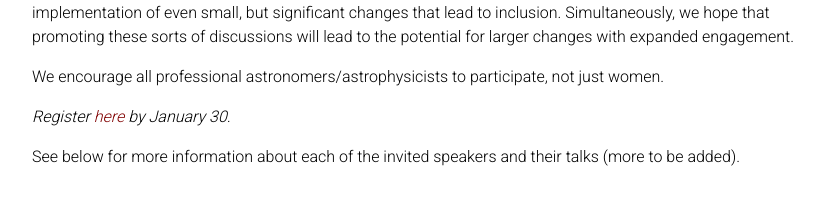
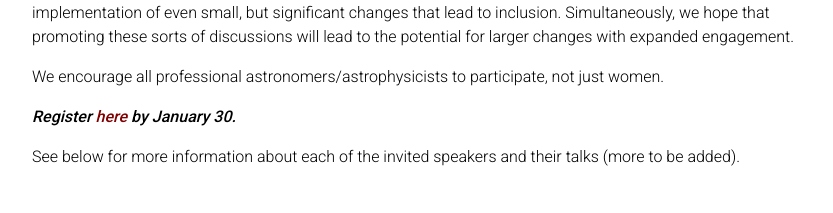
Before and after one commit to pictureanastronomer/pictureanastronomer.github.io, a Jekyll site: the page built from _pages/symposium.md, in a window 1280 px wide. Shown: the part 407-620 px from the top of the page, without its empty margins (223-1056 px from the left). Built offline with Jekyll 4.4.1, drawn with Linux system fonts in a browser that asks for light colours; nearby versions of some CDN libraries; full-size pictures stand in for the smaller copies a plugin makes; comment, search, counter and statistics services are not loaded; a style sheet for code colours, icons or effects is not loaded.

```diff
--- a/_pages/symposium.md
+++ b/_pages/symposium.md
@@ -17,7 +17,7 @@ In March 2025, we will host a scientific symposium including female astrophysici
 
 We encourage all professional astronomers/astrophysicists to participate, not just women.
 
-*Register [here](https://forms.gle/VSXNej4C2gEuuz7y5){:target="_blank"} by January 30.*
+__*Register [here](https://forms.gle/VSXNej4C2gEuuz7y5){:target="_blank"} by January 30.*__
 
 See below for more information about each of the invited speakers and their talks (more to be added).
 
```
